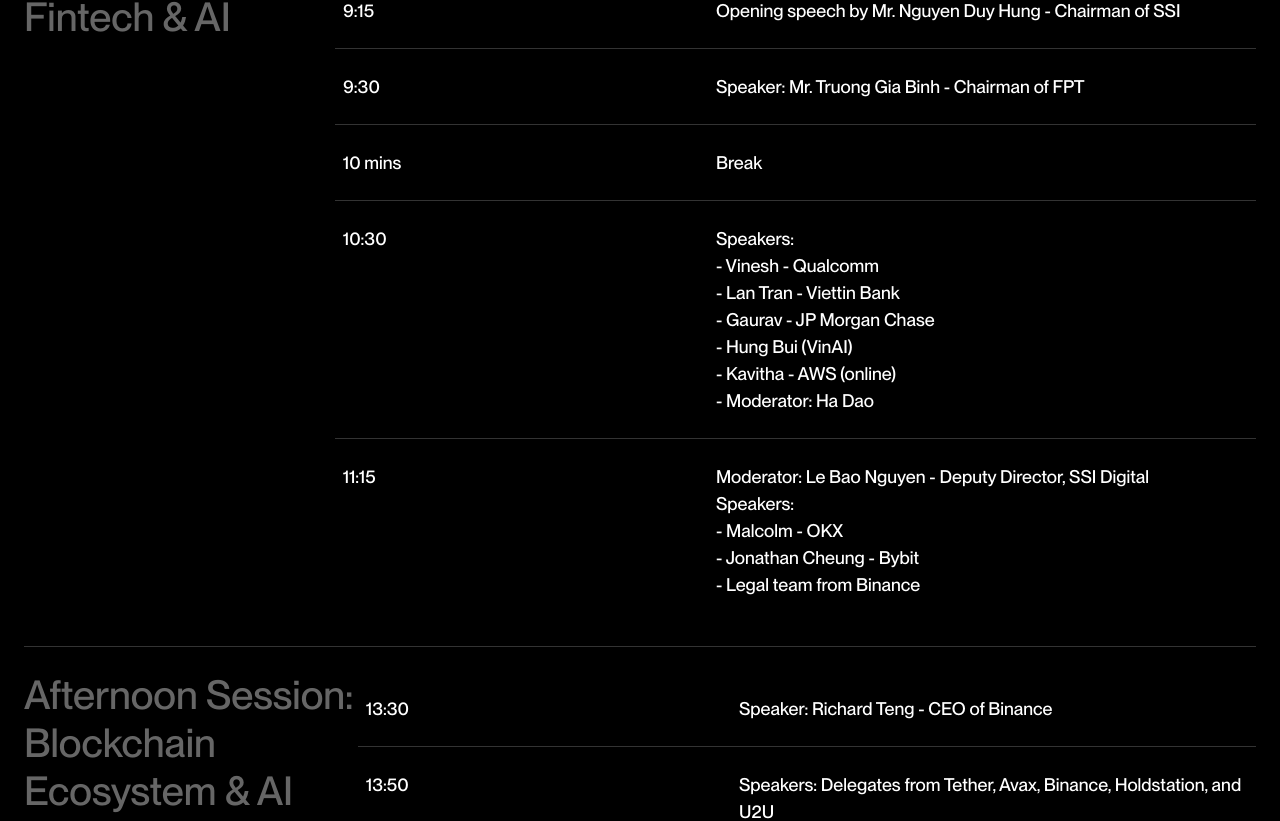
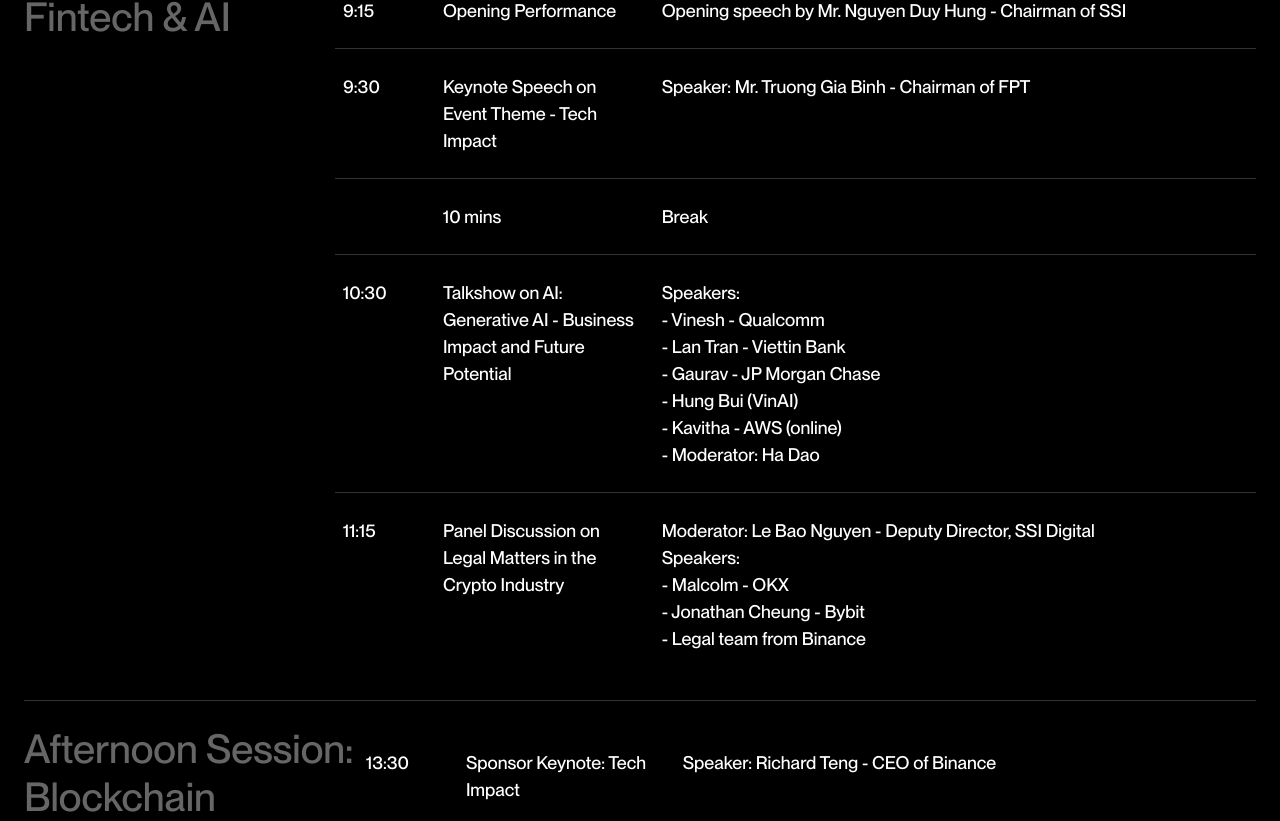
Before and after one commit to unicornultrafoundation/vtis-website, a Next.js app: page /agenda in a window 1280 px wide. Shown: the part 808-1629 px from the top of the page. Built offline with nearby package versions, Linux system fonts and the light colour scheme.

Commit message:
Update fix ui agenda & metadata

```diff
--- a/src/app/layout.tsx
+++ b/src/app/layout.tsx
@@ -42,8 +42,14 @@
       <head>
         <title>VTIS 2024 </title>
         <meta property="og:type" content="website" />
-        <meta property="og:title" content="VTIS 2024" />
-        <meta property="og:description" content="VTIS 2024" />
+        <meta
+          property="og:title"
+          content="Vietnam Tech Impact Summit 2024 (VTIS) – Vietnam’s Premier Tech Event"
+        />
+        <meta
+          property="og:description"
+          content="VTIS unites global experts, businesses, and tech enthusiasts across Fintech, AI, Blockchain, and Gaming, creating “The gateway to Vietnam’s emerging tech market.” Hosted by SSI and FPT Group and organized by SSID, the summit offers 20,000 attendees two days of networking, cutting-edge insights, and opportunities to drive innovation and forge partnerships."
+        />
         <meta property="og:url" content="https://vtis.io" />
         <meta property="og:image" content="/images/og-image.png" />
         <meta property="og:image:type" content="image/png" />
--- a/src/components/Pages/Agenda/AfternoonSection.tsx
+++ b/src/components/Pages/Agenda/AfternoonSection.tsx
@@ -41,8 +41,8 @@
       description: "Speaker: COO of KuCoin (20mins)",
     },
     {
-      title: "",
-      time: "10 mins",
+      title: "10 mins",
+      time: "",
       description: "Break",
     },
     {
@@ -135,12 +135,14 @@
             onMouseLeave={() => setHoveredImageAfternoon(null)}
           >
             <div className="flex tablet:group-hover:bg-white tablet:group-hover:text-black py-6 px-2 fullscreen:py-[64px]  text-[18px] fullscreen:text-[48px] font-neueMed">
-              <div className=" w-full tablet:max-w-[353px] fullscreen:max-w-[941px] max-w-[116px] ">
+              <div className=" w-full tablet:max-w-[100px] fullscreen:max-w-[941px] max-w-[116px] ">
                 <p>{speaker.time}</p>
-                {/* <p className="">{speaker.title}</p> */}
               </div>
+              <p className="hidden tablet:flex tablet:flex-col tablet:w-[300px] desktop:w-[400px]">
+                {speaker.title}
+              </p>
               <p
-                className="pl-5"
+                className="pl-5 w-full"
                 dangerouslySetInnerHTML={{
                   __html: speaker.description.replaceAll("\n", "<br />"),
                 }}
--- a/src/components/Pages/Agenda/MorningSection.tsx
+++ b/src/components/Pages/Agenda/MorningSection.tsx
@@ -41,8 +41,8 @@
       image: Speaker2,
     },
     {
-      title: "",
-      time: "10 mins",
+      title: "10 mins",
+      time: "",
       description: "Break",
     },
     {
@@ -131,12 +131,14 @@
             onMouseLeave={() => setHoveredImageMorning(null)}
           >
             <div className="flex tablet:group-hover:bg-white tablet:group-hover:text-black py-6 px-2 fullscreen:py-[64px]  text-[18px] fullscreen:text-[48px] font-neueMed">
-              <div className=" w-full tablet:max-w-[353px] fullscreen:max-w-[941px] max-w-[116px] ">
+              <div className=" w-full tablet:max-w-[100px] fullscreen:max-w-[941px] max-w-[116px] ">
                 <p>{speaker.time}</p>
-                {/* <p className="">{speaker.title}</p> */}
               </div>
+              <p className="hidden tablet:flex tablet:flex-col tablet:w-[300px] desktop:w-[400px]">
+                {speaker.title}
+              </p>
               <p
-                className="pl-5"
+                className="pl-5 w-full"
                 dangerouslySetInnerHTML={{
                   __html: speaker.description.replaceAll("\n", "<br />"),
                 }}
```
